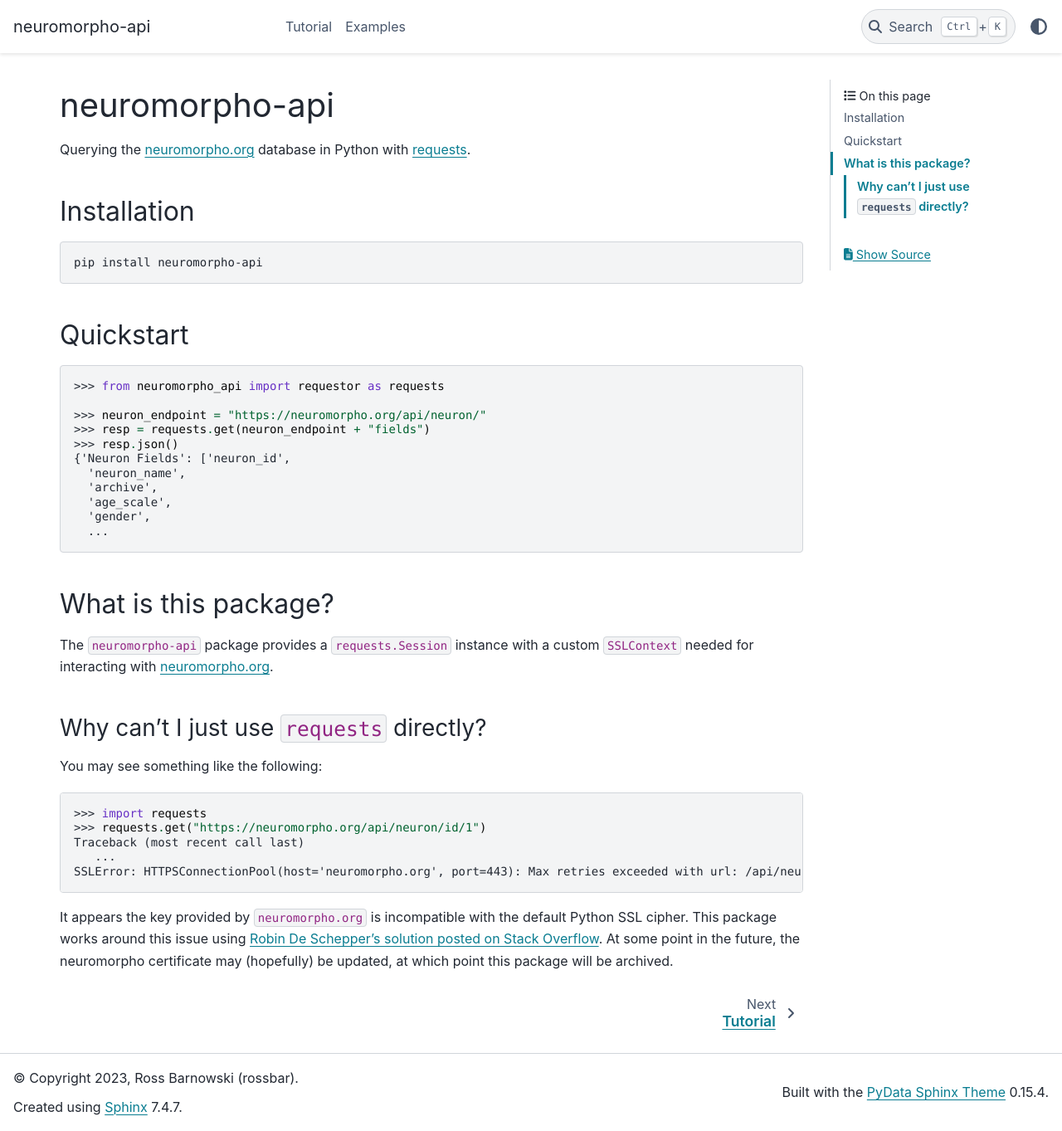
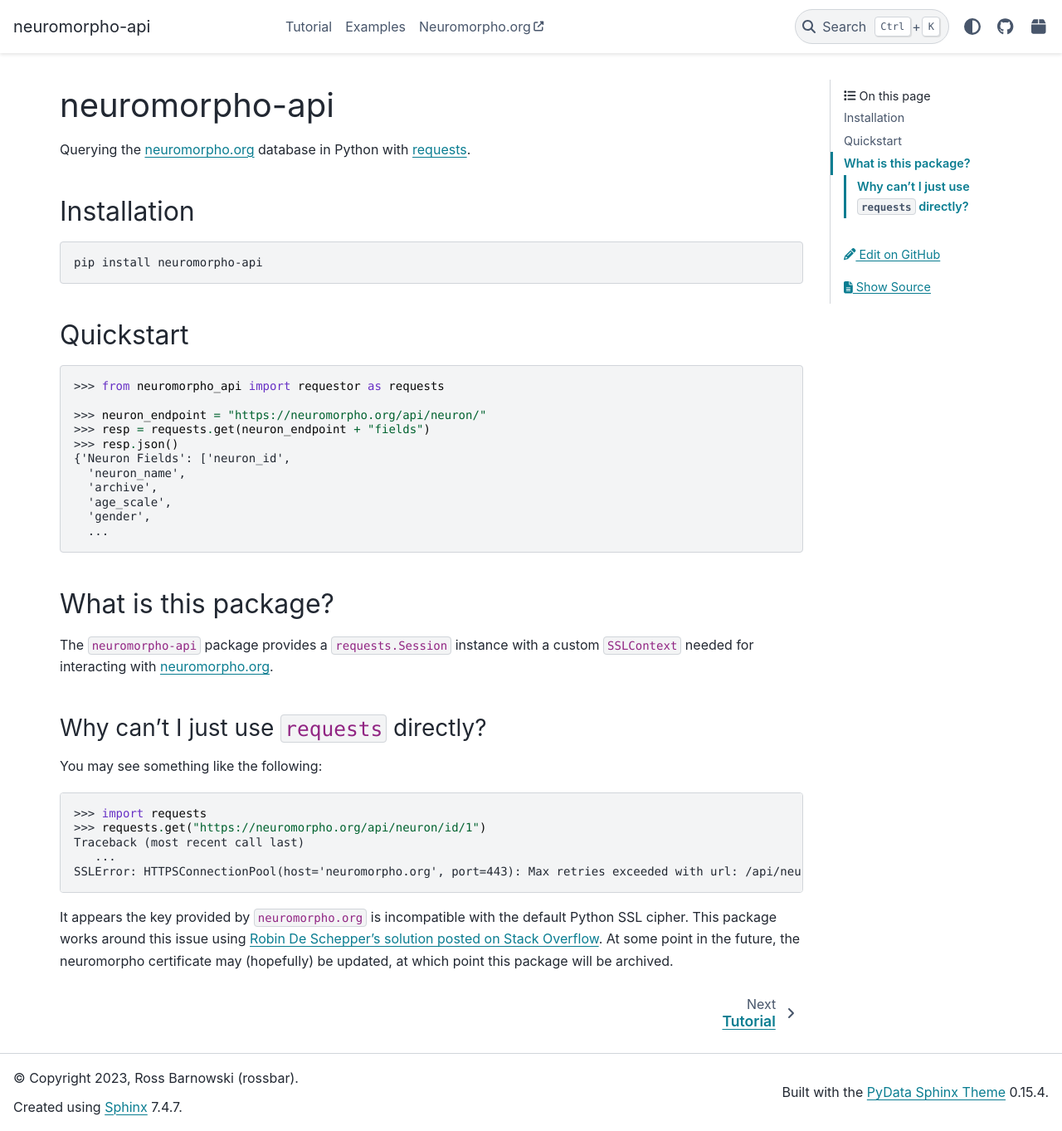
Before and after one commit to rossbar/neuromorpho-api, a Sphinx documentation site: the page built from doc/index.md, in a window 1280 px wide and 1363 px high. Shown: the whole window at 83% size. Built offline with Sphinx 7.4.7 and the PyData theme 0.15.4, drawn with Linux system fonts in a browser that asks for light colours; some of the changed lines change nothing that is shown.

Commit message:
DOC: Update website links.

```diff
--- a/doc/conf.py
+++ b/doc/conf.py
@@ -17,11 +17,36 @@
 templates_path = ['_templates']
 exclude_patterns = ['_build', 'Thumbs.db', '.DS_Store']
 
-
-
 # -- Options for HTML output -------------------------------------------------
 # https://www.sphinx-doc.org/en/master/usage/configuration.html#options-for-html-output
 
 html_theme = 'pydata_sphinx_theme'
 html_title = "neuromorpho-api"
-#html_static_path = ['_static']
+html_theme_options = {
+    "external_links": [
+        {
+            "url": "https://neuromorpho.org/",
+            "name": "Neuromorpho.org",
+        },
+    ],
+    "icon_links": [
+        {
+            "name": "GitHub",
+            "url": "https://github.com/rossbar/neuromorpho-api",
+            "icon": "fa-brands fa-github",
+        },
+        {
+            "name": "PyPI",
+            "url": "https://pypi.org/project/neuromorpho-api/",
+            "icon": "fas fa-box",
+        },
+    ],
+    "use_edit_page_button": True,
+}
+
+html_context = {
+    "github_user": "rossbar",
+    "github_repo": "neuromorpho-api",
+    "github_version": "main",
+    "doc_path": "doc",
+}
```
